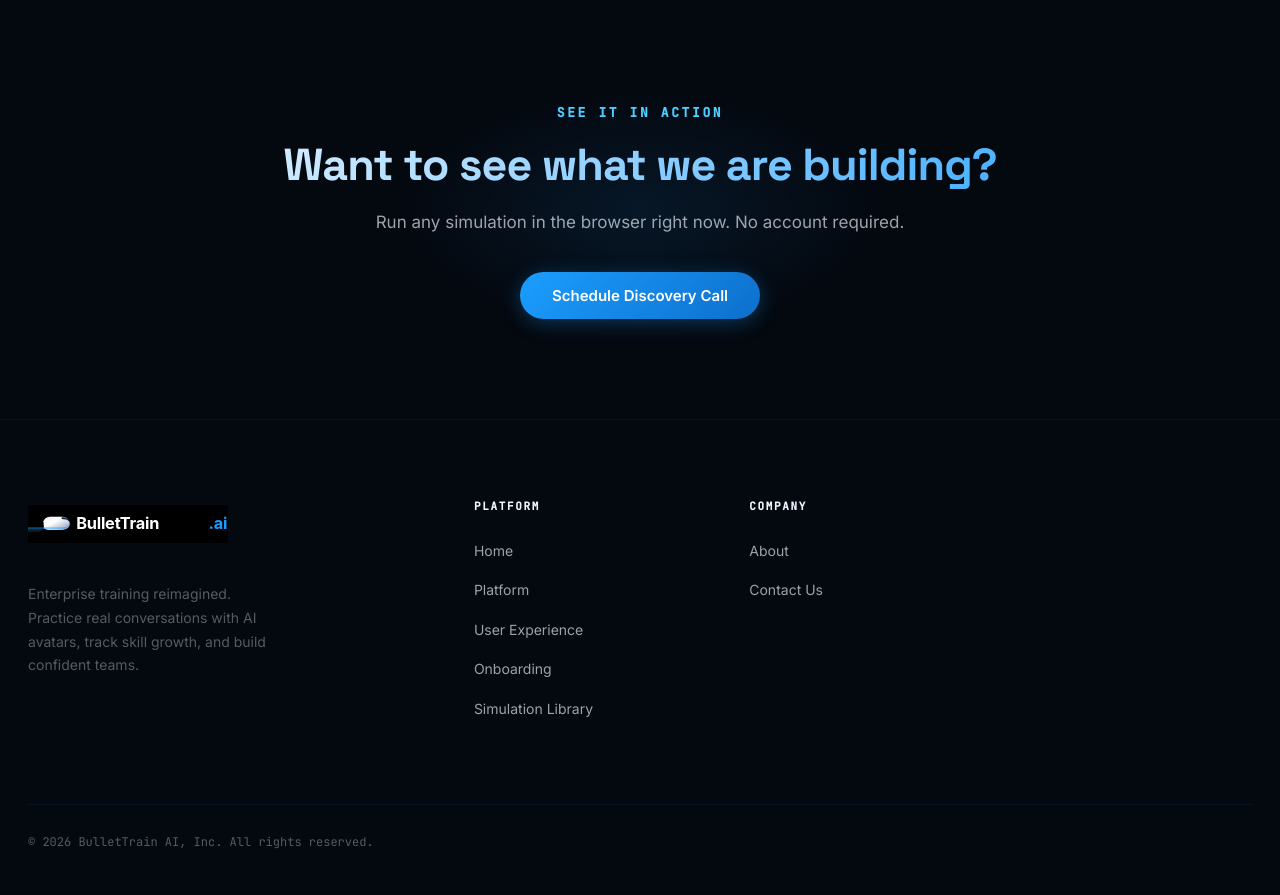
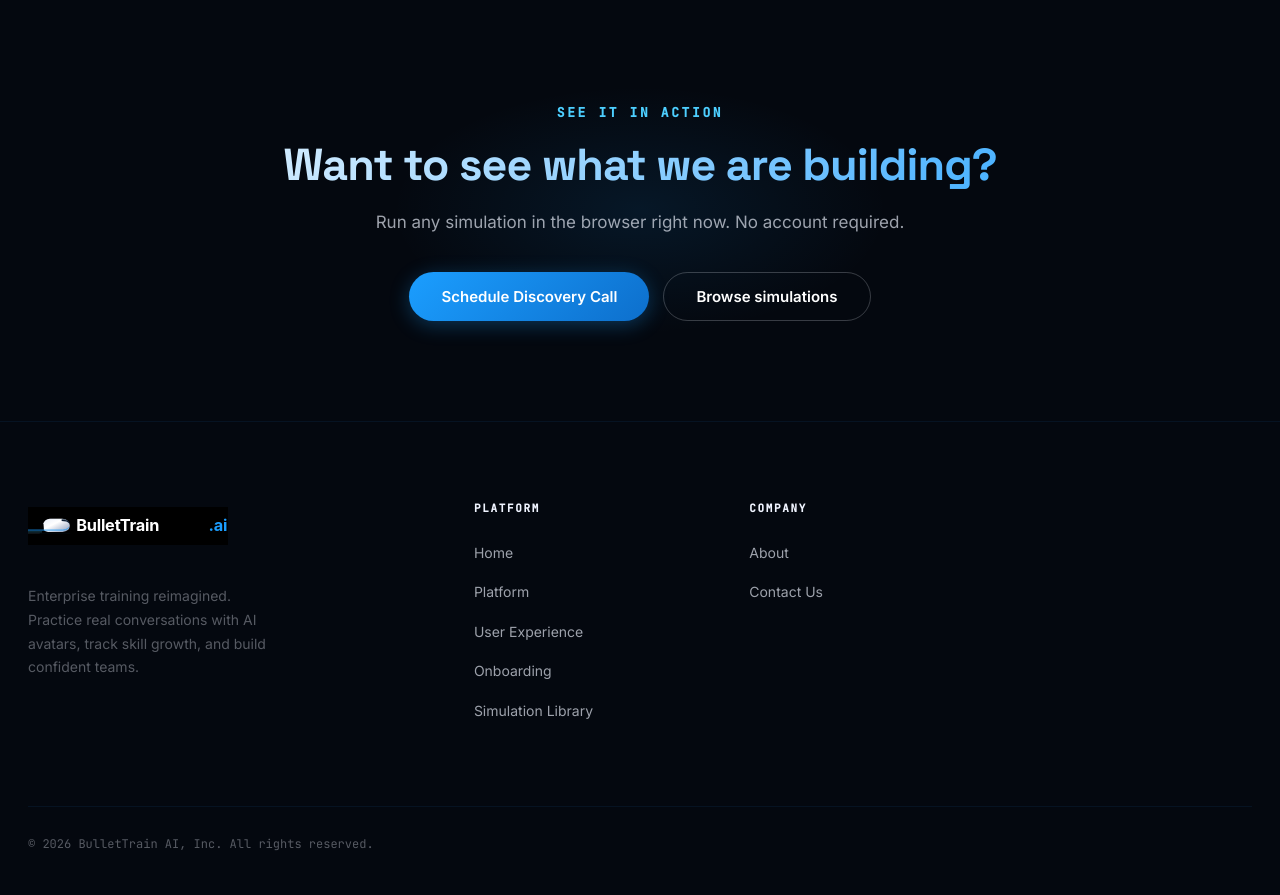
Before and after one commit to hamzaclinicalai/Bullettrain, a Flask app: page /about in a window 1280 px wide. Shown: the part 1612-2507 px from the top of the page. Before the commit the page ends 2461 px from the top, so only its background shows below. Run offline with Flask 3, Linux system fonts and the light colour scheme.

Commit message:
Add Browse simulations CTA back to about page bottom
https://claude.ai/code/session_017MX7MC6vchbLRgjTJwwUw9

```diff
--- a/bullettrain-demo/templates/about.html
+++ b/bullettrain-demo/templates/about.html
@@ -130,8 +130,9 @@
     <p class="reveal reveal-delay-1" style="color:var(--text-secondary);margin:18px auto 36px;font-size:17px;max-width:50ch;line-height:1.7;">
       Run any simulation in the browser right now. No account required.
     </p>
-    <div class="reveal reveal-delay-2">
+    <div class="reveal reveal-delay-2" style="display:flex;gap:14px;justify-content:center;flex-wrap:wrap;">
       <a href="https://calendar.app.google/k1hf9GhZnoPq4A1DA" target="_blank" rel="noopener" class="btn btn-primary btn-lg">Schedule Discovery Call</a>
+      <a href="{{ url_for('catalog') }}" class="btn btn-ghost on-dark btn-lg">Browse simulations</a>
     </div>
   </div>
 </section>
```
